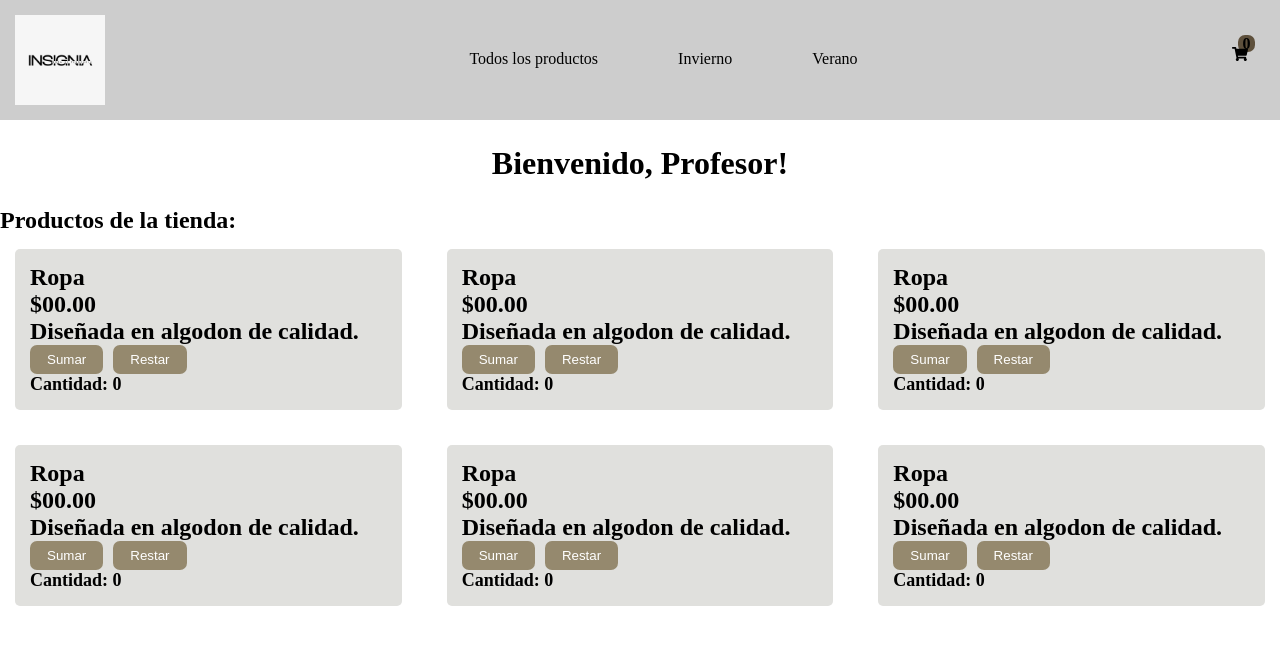
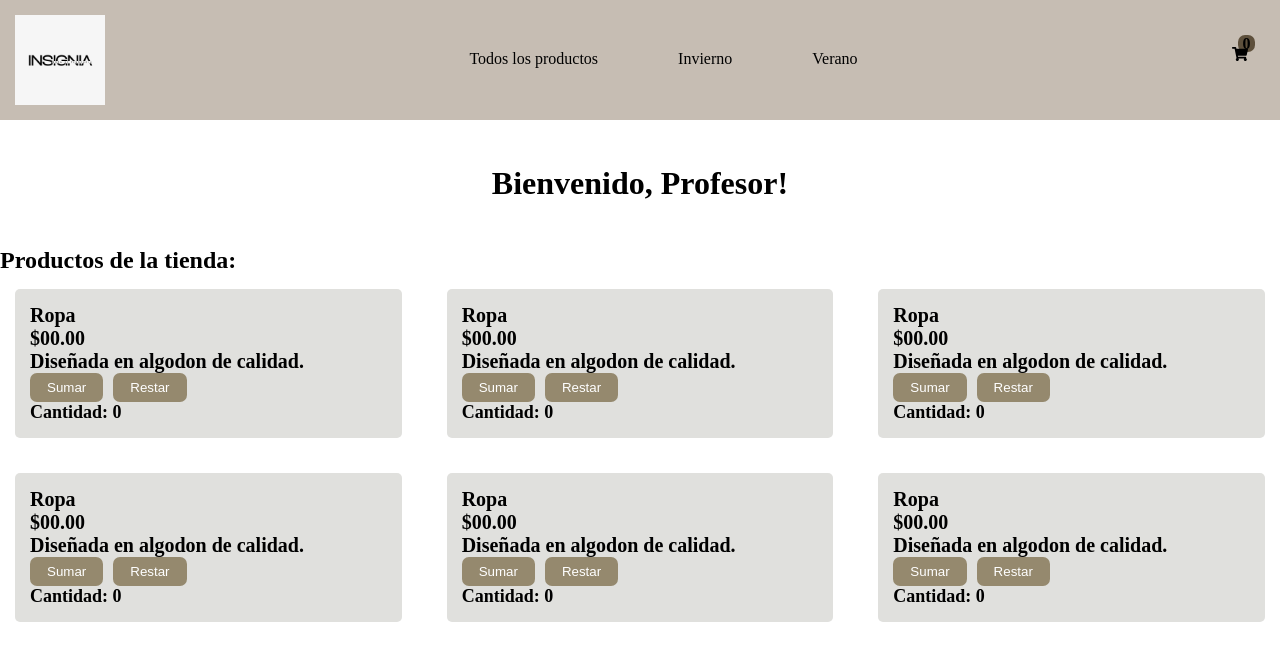
Before and after one commit to valecilento/CreaTuLanding1-Cilento, a React (Vite) app in the folder proyect-react/: page / in a window 1280 px wide. Shown: the top 660 px of the page. Built offline with nearby package versions, Linux system fonts and the light colour scheme.

Commit message:
Depuración del código

```diff
--- a/proyect-react/src/App.jsx
+++ b/proyect-react/src/App.jsx
@@ -1,5 +1,6 @@
 import { Navbar } from "./components/layouts/navbar/Navbar";
 import ItemListContainer from "./components/pages/itemListContainer/ItemListContainer";
+
 function App() {
 	return (
 		<div>
--- a/proyect-react/src/components/common/productCard/productCard.jsx
+++ b/proyect-react/src/components/common/productCard/productCard.jsx
@@ -1,5 +1,6 @@
 import { Counter } from "../counter/Counter";
 import "./productCard.css";
+
 export const ProductCard = (props) => {
 	return (
 		<div className="container-productCard">
--- a/proyect-react/src/components/common/welcome/Welcome.jsx
+++ b/proyect-react/src/components/common/welcome/Welcome.jsx
@@ -1,4 +1,5 @@
 import "./welcome.css";
+
 export const Welcome = (props) => {
 	return (
 		<div className="bienvenida">
--- a/proyect-react/src/components/common/welcome/welcome.css
+++ b/proyect-react/src/components/common/welcome/welcome.css
@@ -1,4 +1,4 @@
 .bienvenida {
 	text-align: center;
-	margin: 25px;
+	margin: 45px;
 }
--- a/proyect-react/src/components/layouts/navbar/navbar.css
+++ b/proyect-react/src/components/layouts/navbar/navbar.css
@@ -1,5 +1,5 @@
 .navbar-container {
-	background-color: rgba(85, 83, 83, 0.292);
+	background-color: rgb(198, 189, 179);
 	display: flex;
 	justify-content: space-between;
 }
@@ -20,3 +20,11 @@ li:hover {
 	height: 90px;
 	margin: 15px;
 }
+.dark {
+	background-color: black;
+	color: white;
+}
+.white {
+	color: black;
+	background-color: rgba(85, 83, 83, 0.292);
+}
--- a/proyect-react/src/components/pages/itemListContainer/itemListContainer.css
+++ b/proyect-react/src/components/pages/itemListContainer/itemListContainer.css
@@ -9,4 +9,5 @@
 	background-color: rgb(224, 224, 221);
 	border-radius: 5px;
 	margin: 15px;
+	font-size: smaller;
 }
--- a/proyect-react/src/components/pages/itemListContainer/itemListContainer.jsx
+++ b/proyect-react/src/components/pages/itemListContainer/itemListContainer.jsx
@@ -1,5 +1,5 @@
 import { ProductCard } from "../../common/productCard/ProductCard";
-import { Welcome } from "../../common/welcome/welcome";
+import { Welcome } from "../../common/welcome/Welcome";
 import "./itemListContainer.css";
 
 const ItemListContainer = () => {
```
